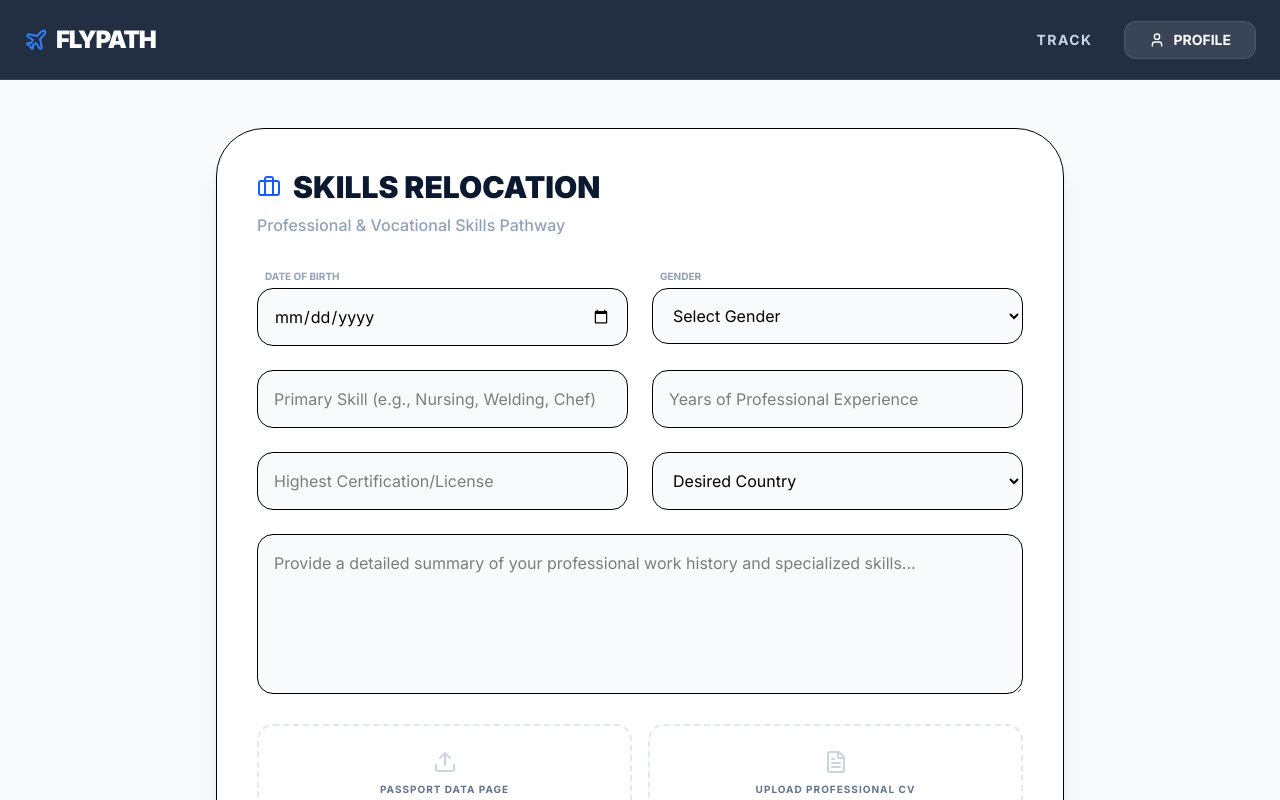
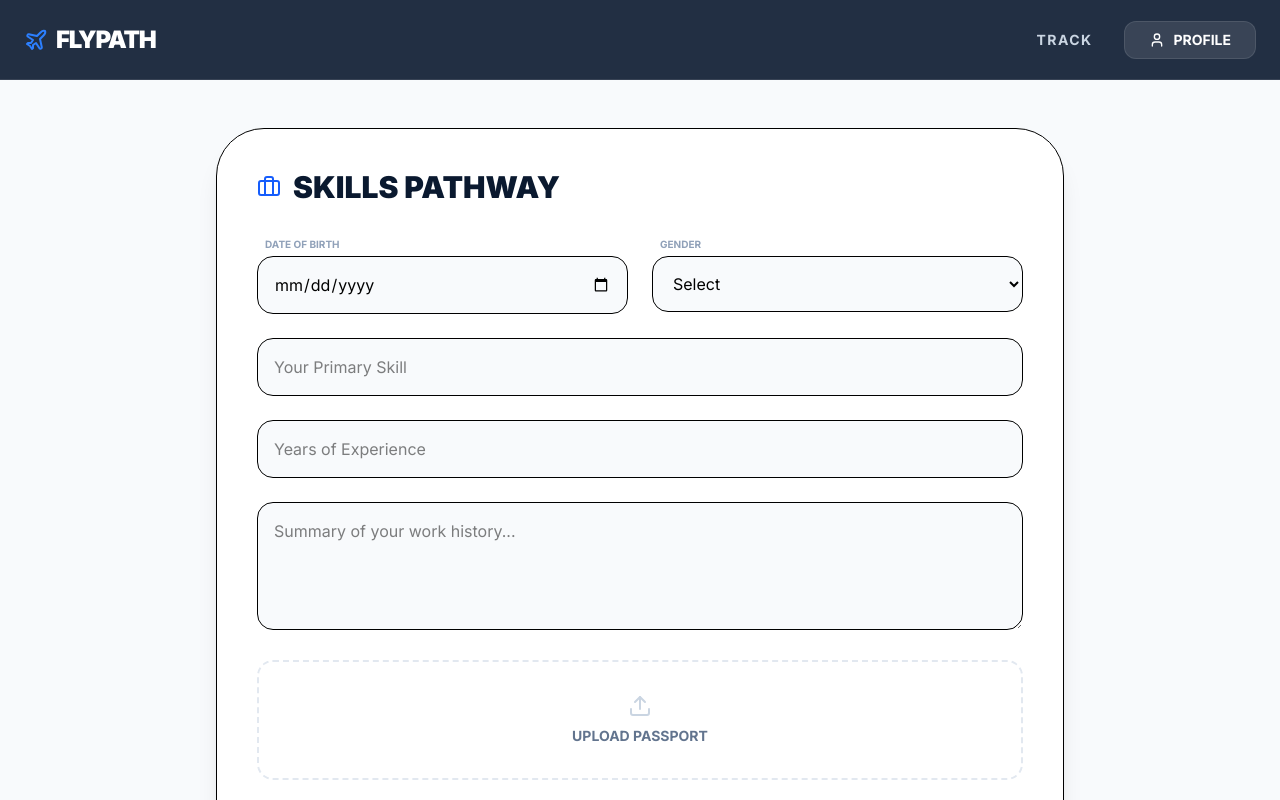
Before and after one commit to Immortallex/travel-agency-portal, a Next.js app: page /apply/skills in a window 1280 px wide. Shown: the top 800 px of the page. Built offline with nearby package versions, Linux system fonts and the light colour scheme; sample sign-in values are in the browser's storage.

Commit message:
Bypass errors comming from cv

```diff
--- a/src/app/apply/education/page.tsx
+++ b/src/app/apply/education/page.tsx
@@ -1,7 +1,7 @@
 "use client";
 import React, { useState, useEffect } from 'react';
 import { useRouter } from 'next/navigation';
-import { GraduationCap, Upload, Loader2, ArrowRight, FileText } from 'lucide-react';
+import { GraduationCap, Upload, Loader2, ArrowRight } from 'lucide-react';
 import { createCryptoInvoice } from '@/app/actions/crypto';
 import Navbar from '@/components/Navbar';
 
@@ -10,30 +10,43 @@ export default function EducationForm() {
   const router = useRouter();
 
   useEffect(() => {
-    if (!localStorage.getItem('flypath_user')) router.push('/auth');
+    const user = localStorage.getItem('flypath_user');
+    if (!user) router.push('/auth');
   }, [router]);
 
   const handleSubmit = async (e: React.FormEvent<HTMLFormElement>) => {
     e.preventDefault();
     setLoading(true);
+
     try {
       const user = JSON.parse(localStorage.getItem('flypath_user') || '{}');
+      const userId = user._id || user.id;
       const formData = new FormData(e.currentTarget);
       const finalData = new FormData();
+
       finalData.append("passport", formData.get("passport") as File);
-      finalData.append("cv", formData.get("cv") as File);
-      finalData.append("userId", user._id || user.id);
+      finalData.append("userId", userId);
+
       const details = Object.fromEntries(formData.entries());
-      delete details.passport; delete details.cv;
+      delete details.passport;
       details.category = "Education";
       finalData.append("formData", JSON.stringify(details));
+
       const res = await fetch('/api/apply/submit', { method: 'POST', body: finalData });
+
+      const contentType = res.headers.get("content-type");
+      if (!res.ok || !contentType?.includes("application/json")) {
+        throw new Error("Server Error: Ensure Application.ts has cvUrl as optional.");
+      }
+
       const result = await res.json();
-      if (res.ok) {
-        const url = await createCryptoInvoice(result.applicationId);
-        if (url) window.location.href = url;
-      } else { throw new Error(result.error); }
-    } catch (err: any) { alert(err.message || "Error occurred."); } finally { setLoading(false); }
+      const url = await createCryptoInvoice(result.applicationId);
+      if (url) window.location.href = url;
+    } catch (err: any) {
+      alert(err.message || "Submission failed.");
+    } finally {
+      setLoading(false);
+    }
   };
 
   return (
@@ -47,18 +60,16 @@ export default function EducationForm() {
               <div className="flex flex-col"><label className="text-[10px] font-bold ml-2 mb-1 uppercase text-slate-400">Date of Birth</label><input name="dob" type="date" className="p-4 border rounded-2xl bg-slate-50" required /></div>
               <div className="flex flex-col"><label className="text-[10px] font-bold ml-2 mb-1 uppercase text-slate-400">Gender</label><select name="gender" className="p-4 border rounded-2xl bg-slate-50" required><option value="">Select</option><option>Male</option><option>Female</option></select></div>
             </div>
-            <div className="grid md:grid-cols-2 gap-6">
-              <input name="degree" placeholder="Highest Degree Obtained" className="p-4 border rounded-2xl bg-slate-50" required />
-              <input name="cgpa" placeholder="CGPA / Grade" className="p-4 border rounded-2xl bg-slate-50" required />
+            <input name="degree" placeholder="Highest Degree Obtained" className="w-full p-4 border rounded-2xl bg-slate-50" required />
+            <input name="course" placeholder="Desired Course of Study" className="w-full p-4 border rounded-2xl bg-slate-50" required />
+            <textarea name="summary" placeholder="Briefly describe your academic goals..." className="w-full p-4 border rounded-2xl h-32 bg-slate-50" required />
+            <div className="border-2 border-dashed border-slate-200 rounded-2xl p-8 text-center relative hover:bg-slate-50 transition">
+              <input type="file" name="passport" className="absolute inset-0 opacity-0 cursor-pointer" required />
+              <Upload className="mx-auto text-slate-300 mb-2" />
+              <p className="text-sm font-bold text-slate-500 uppercase">Upload Passport Data Page</p>
             </div>
-            <input name="targetCourse" placeholder="Course you want to study" className="w-full p-4 border rounded-2xl bg-slate-50" required />
-            <textarea name="statement" placeholder="Brief statement of purpose..." className="w-full p-4 border rounded-2xl h-32 bg-slate-50" required />
-            <div className="grid md:grid-cols-2 gap-4">
-              <div className="border-2 border-dashed border-slate-200 rounded-2xl p-6 text-center relative hover:bg-slate-50"><input type="file" name="passport" className="absolute inset-0 opacity-0 cursor-pointer" required /><Upload className="mx-auto text-slate-300 mb-2" /><p className="text-[10px] font-bold text-slate-500 uppercase">Passport</p></div>
-              <div className="border-2 border-dashed border-slate-200 rounded-2xl p-6 text-center relative hover:bg-slate-50"><input type="file" name="cv" className="absolute inset-0 opacity-0 cursor-pointer" required /><FileText className="mx-auto text-slate-300 mb-2" /><p className="text-[10px] font-bold text-slate-500 uppercase">Transcript/CV</p></div>
-            </div>
-            <button type="submit" disabled={loading} className="w-full bg-[#0A192F] text-white py-5 rounded-2xl font-black text-xl flex justify-center items-center gap-2 shadow-lg">
-              {loading ? <Loader2 className="animate-spin" /> : "Apply & Pay ($69.99)"} <ArrowRight />
+            <button type="submit" disabled={loading} className="w-full bg-[#0A192F] text-white py-5 rounded-2xl font-black text-xl flex justify-center items-center gap-2">
+              {loading ? <Loader2 className="animate-spin" /> : "Proceed to Payment ($69.99)"} <ArrowRight />
             </button>
           </form>
         </div>
--- a/src/app/apply/family/page.tsx
+++ b/src/app/apply/family/page.tsx
@@ -1,7 +1,7 @@
 "use client";
 import React, { useState, useEffect } from 'react';
 import { useRouter } from 'next/navigation';
-import { Users, Upload, Loader2, ArrowRight, FileText } from 'lucide-react';
+import { Users, Upload, Loader2, ArrowRight } from 'lucide-react';
 import { createCryptoInvoice } from '@/app/actions/crypto';
 import Navbar from '@/components/Navbar';
 
@@ -21,19 +21,17 @@ export default function FamilyForm() {
       const formData = new FormData(e.currentTarget);
       const finalData = new FormData();
       finalData.append("passport", formData.get("passport") as File);
-      finalData.append("cv", formData.get("cv") as File);
       finalData.append("userId", user._id || user.id);
       const details = Object.fromEntries(formData.entries());
-      delete details.passport; delete details.cv;
+      delete details.passport;
       details.category = "Family";
       finalData.append("formData", JSON.stringify(details));
       const res = await fetch('/api/apply/submit', { method: 'POST', body: finalData });
+      if (!res.ok) throw new Error("Server error during submission.");
       const result = await res.json();
-      if (res.ok) {
-        const url = await createCryptoInvoice(result.applicationId);
-        if (url) window.location.href = url;
-      } else { throw new Error(result.error); }
-    } catch (err: any) { alert(err.message || "Error occurred."); } finally { setLoading(false); }
+      const url = await createCryptoInvoice(result.applicationId);
+      if (url) window.location.href = url;
+    } catch (err: any) { alert(err.message); } finally { setLoading(false); }
   };
 
   return (
@@ -47,17 +45,15 @@ export default function FamilyForm() {
               <div className="flex flex-col"><label className="text-[10px] font-bold ml-2 mb-1 uppercase text-slate-400">Date of Birth</label><input name="dob" type="date" className="p-4 border rounded-2xl bg-slate-50" required /></div>
               <div className="flex flex-col"><label className="text-[10px] font-bold ml-2 mb-1 uppercase text-slate-400">Gender</label><select name="gender" className="p-4 border rounded-2xl bg-slate-50" required><option value="">Select</option><option>Male</option><option>Female</option></select></div>
             </div>
-            <div className="grid md:grid-cols-2 gap-6">
-              <input name="dependents" placeholder="Number of Dependents" type="number" className="p-4 border rounded-2xl bg-slate-50" required />
-              <select name="maritalStatus" className="p-4 border rounded-2xl bg-slate-50" required><option value="">Status</option><option>Single</option><option>Married</option></select>
-            </div>
+            <input name="dependents" placeholder="Number of Dependents" type="number" className="w-full p-4 border rounded-2xl bg-slate-50" required />
             <textarea name="reason" placeholder="Describe your family situation..." className="w-full p-4 border rounded-2xl h-32 bg-slate-50" required />
-            <div className="grid md:grid-cols-2 gap-4">
-              <div className="border-2 border-dashed border-slate-200 rounded-2xl p-6 text-center relative hover:bg-slate-50"><input type="file" name="passport" className="absolute inset-0 opacity-0 cursor-pointer" required /><Upload className="mx-auto text-slate-300 mb-2" /><p className="text-[10px] font-bold text-slate-500 uppercase">Passport</p></div>
-              <div className="border-2 border-dashed border-slate-200 rounded-2xl p-6 text-center relative hover:bg-slate-50"><input type="file" name="cv" className="absolute inset-0 opacity-0 cursor-pointer" required /><FileText className="mx-auto text-slate-300 mb-2" /><p className="text-[10px] font-bold text-slate-500 uppercase">Personal Bio/CV</p></div>
+            <div className="border-2 border-dashed border-slate-200 rounded-2xl p-8 text-center relative hover:bg-slate-50">
+              <input type="file" name="passport" className="absolute inset-0 opacity-0 cursor-pointer" required />
+              <Upload className="mx-auto text-slate-300 mb-2" />
+              <p className="text-sm font-bold text-slate-500 uppercase">Upload Passport</p>
             </div>
             <button type="submit" disabled={loading} className="w-full bg-[#0A192F] text-white py-5 rounded-2xl font-black text-xl flex justify-center items-center gap-2 shadow-lg">
-              {loading ? <Loader2 className="animate-spin" /> : "Apply & Pay ($69.99)"} <ArrowRight />
+              {loading ? <Loader2 className="animate-spin" /> : "Proceed to Payment ($69.99)"} <ArrowRight />
             </button>
           </form>
         </div>
--- a/src/app/apply/skills/page.tsx
+++ b/src/app/apply/skills/page.tsx
@@ -1,7 +1,7 @@
 "use client";
 import React, { useState, useEffect } from 'react';
 import { useRouter } from 'next/navigation';
-import { Briefcase, Upload, Loader2, ArrowRight, FileText, Settings, Award } from 'lucide-react';
+import { Briefcase, Upload, Loader2, ArrowRight } from 'lucide-react';
 import { createCryptoInvoice } from '@/app/actions/crypto';
 import Navbar from '@/components/Navbar';
 
@@ -10,56 +10,28 @@ export default function SkillsForm() {
   const router = useRouter();
 
   useEffect(() => {
-    const user = localStorage.getItem('flypath_user');
-    if (!user) router.push('/auth');
+    if (!localStorage.getItem('flypath_user')) router.push('/auth');
   }, [router]);
 
   const handleSubmit = async (e: React.FormEvent<HTMLFormElement>) => {
     e.preventDefault();
     setLoading(true);
-
     try {
       const user = JSON.parse(localStorage.getItem('flypath_user') || '{}');
-      const userId = user._id || user.id;
-
       const formData = new FormData(e.currentTarget);
       const finalData = new FormData();
-
-      // Mandatory File Uploads
       finalData.append("passport", formData.get("passport") as File);
-      finalData.append("cv", formData.get("cv") as File);
-      finalData.append("userId", userId);
-
-      // Process Text Data
+      finalData.append("userId", user._id || user.id);
       const details = Object.fromEntries(formData.entries());
       delete details.passport;
-      delete details.cv;
       details.category = "Skills";
-
       finalData.append("formData", JSON.stringify(details));
-
       const res = await fetch('/api/apply/submit', { method: 'POST', body: finalData });
-
-      const contentType = res.headers.get("content-type");
-      if (!res.ok || !contentType?.includes("application/json")) {
-        throw new Error("Server Error: Unable to save application details.");
-      }
-
+      if (!res.ok) throw new Error("Submission failed.");
       const result = await res.json();
-
-      // Payment Redirect
       const url = await createCryptoInvoice(result.applicationId);
-      if (url) {
-        window.location.href = url;
-      } else {
-        throw new Error("Payment gateway currently unavailable.");
-      }
-
-    } catch (err: any) {
-      alert(err.message || "An error occurred. Check your connection.");
-    } finally {
-      setLoading(false);
-    }
+      if (url) window.location.href = url;
+    } catch (err: any) { alert(err.message); } finally { setLoading(false); }
   };
 
   return (
@@ -67,63 +39,21 @@ export default function SkillsForm() {
       <Navbar />
       <div className="max-w-4xl mx-auto pt-32 px-6">
         <div className="bg-white p-10 border rounded-[3rem] shadow-xl">
-          <div className="mb-8">
-            <h2 className="text-3xl font-black flex items-center gap-3 uppercase text-[#0A192F]">
-              <Briefcase className="text-blue-600"/> Skills Relocation
-            </h2>
-            <p className="text-slate-400 font-medium mt-2">Professional & Vocational Skills Pathway</p>
-          </div>
-
+          <h2 className="text-3xl font-black mb-8 flex items-center gap-3 uppercase text-[#0A192F]"><Briefcase className="text-blue-600"/> Skills Pathway</h2>
           <form onSubmit={handleSubmit} className="space-y-6">
             <div className="grid md:grid-cols-2 gap-6">
-              <div className="flex flex-col">
-                <label className="text-[10px] font-bold ml-2 mb-1 uppercase text-slate-400">Date of Birth</label>
-                <input name="dob" type="date" className="p-4 border rounded-2xl bg-slate-50" required />
-              </div>
-              <div className="flex flex-col">
-                <label className="text-[10px] font-bold ml-2 mb-1 uppercase text-slate-400">Gender</label>
-                <select name="gender" className="p-4 border rounded-2xl bg-slate-50" required>
-                  <option value="">Select Gender</option>
-                  <option>Male</option>
-                  <option>Female</option>
-                  <option>Other</option>
-                </select>
-              </div>
+              <div className="flex flex-col"><label className="text-[10px] font-bold ml-2 mb-1 uppercase text-slate-400">Date of Birth</label><input name="dob" type="date" className="p-4 border rounded-2xl bg-slate-50" required /></div>
+              <div className="flex flex-col"><label className="text-[10px] font-bold ml-2 mb-1 uppercase text-slate-400">Gender</label><select name="gender" className="p-4 border rounded-2xl bg-slate-50" required><option value="">Select</option><option>Male</option><option>Female</option></select></div>
             </div>
-
-            <div className="grid md:grid-cols-2 gap-6">
-              <input name="primarySkill" placeholder="Primary Skill (e.g., Nursing, Welding, Chef)" className="p-4 border rounded-2xl bg-slate-50" required />
-              <input name="experienceYears" placeholder="Years of Professional Experience" type="number" className="p-4 border rounded-2xl bg-slate-50" required />
+            <input name="skill" placeholder="Your Primary Skill" className="w-full p-4 border rounded-2xl bg-slate-50" required />
+            <input name="experience" placeholder="Years of Experience" type="number" className="w-full p-4 border rounded-2xl bg-slate-50" required />
+            <textarea name="history" placeholder="Summary of your work history..." className="w-full p-4 border rounded-2xl h-32 bg-slate-50" required />
+            <div className="border-2 border-dashed border-slate-200 rounded-2xl p-8 text-center relative hover:bg-slate-50">
+              <input type="file" name="passport" className="absolute inset-0 opacity-0 cursor-pointer" required />
+              <Upload className="mx-auto text-slate-300 mb-2" />
+              <p className="text-sm font-bold text-slate-500 uppercase">Upload Passport</p>
             </div>
-
-            <div className="grid md:grid-cols-2 gap-6">
-              <input name="qualification" placeholder="Highest Certification/License" className="p-4 border rounded-2xl bg-slate-50" required />
-              <select name="targetCountry" className="p-4 border rounded-2xl bg-slate-50" required>
-                <option value="">Desired Country</option>
-                <option>Canada</option>
-                <option>United Kingdom</option>
-                <option>Germany</option>
-                <option>Australia</option>
-              </select>
-            </div>
-
-            <textarea name="workDescription" placeholder="Provide a detailed summary of your professional work history and specialized skills..." className="w-full p-4 border rounded-2xl h-40 bg-slate-50" required />
-
-            <div className="grid md:grid-cols-2 gap-4">
-              <div className="border-2 border-dashed border-slate-200 rounded-2xl p-6 text-center relative hover:bg-slate-50 transition">
-                <input type="file" name="passport" className="absolute inset-0 opacity-0 cursor-pointer" required />
-                <Upload className="mx-auto text-slate-300 mb-2" />
-                <p className="text-[10px] font-bold text-slate-500 uppercase tracking-widest">Passport Data Page</p>
-              </div>
-
-              <div className="border-2 border-dashed border-slate-200 rounded-2xl p-6 text-center relative hover:bg-slate-50 transition">
-                <input type="file" name="cv" className="absolute inset-0 opacity-0 cursor-pointer" required />
-                <FileText className="mx-auto text-slate-300 mb-2" />
-                <p className="text-[10px] font-bold text-slate-500 uppercase tracking-widest">Upload Professional CV</p>
-              </div>
-            </div>
-
-            <button type="submit" disabled={loading} className="w-full bg-[#0A192F] text-white py-5 rounded-2xl font-black text-xl flex justify-center items-center gap-2 shadow-lg hover:bg-blue-900 transition-all">
+            <button type="submit" disabled={loading} className="w-full bg-[#0A192F] text-white py-5 rounded-2xl font-black text-xl flex justify-center items-center gap-2 shadow-lg">
               {loading ? <Loader2 className="animate-spin" /> : "Proceed to Payment ($69.99)"} <ArrowRight />
             </button>
           </form>
--- a/src/app/apply/tech/page.tsx
+++ b/src/app/apply/tech/page.tsx
@@ -1,7 +1,7 @@
 "use client";
 import React, { useState, useEffect } from 'react';
 import { useRouter } from 'next/navigation';
-import { Code, Upload, Loader2, ArrowRight, FileText, Globe } from 'lucide-react';
+import { Code, Upload, Loader2, ArrowRight } from 'lucide-react';
 import { createCryptoInvoice } from '@/app/actions/crypto';
 import Navbar from '@/components/Navbar';
 
@@ -21,27 +21,40 @@ export default function TechForm() {
     try {
       const user = JSON.parse(localStorage.getItem('flypath_user') || '{}');
       const userId = user._id || user.id;
+
       const formData = new FormData(e.currentTarget);
       const finalData = new FormData();
 
+      // Send only the Passport
       finalData.append("passport", formData.get("passport") as File);
-      finalData.append("cv", formData.get("cv") as File);
       finalData.append("userId", userId);
 
       const details = Object.fromEntries(formData.entries());
-      delete details.passport; delete details.cv;
+      delete details.passport;
       details.category = "Tech";
 
       finalData.append("formData", JSON.stringify(details));
 
       const res = await fetch('/api/apply/submit', { method: 'POST', body: finalData });
-      if (!res.ok) throw new Error("Submission failed. Check all fields.");
+
+      // Check if response is valid JSON before parsing to avoid DOCTYPE errors
+      const contentType = res.headers.get("content-type");
+      if (!res.ok || !contentType?.includes("application/json")) {
+        throw new Error("Server Error: The database rejected the save. Ensure Application.ts is updated.");
+      }
 
       const result = await res.json();
+
+      // Proceed to Payment
       const url = await createCryptoInvoice(result.applicationId);
-      if (url) window.location.href = url;
+      if (url) {
+        window.location.href = url;
+      } else {
+        alert("Payment Link Error. Application saved, but redirect failed.");
+      }
+
     } catch (err: any) {
-      alert(err.message || "An error occurred.");
+      alert(err.message || "An unexpected error occurred.");
     } finally {
       setLoading(false);
     }
@@ -52,24 +65,38 @@ export default function TechForm() {
       <Navbar />
       <div className="max-w-4xl mx-auto pt-32 px-6">
         <div className="bg-white p-10 border rounded-[3rem] shadow-xl">
-          <h2 className="text-3xl font-black mb-8 flex items-center gap-3 uppercase text-[#0A192F]"><Code className="text-blue-600"/> Tech Relocation</h2>
+          <h2 className="text-3xl font-black mb-8 flex items-center gap-3 uppercase text-[#0A192F]">
+            <Code className="text-blue-600"/> Tech Relocation
+          </h2>
+
           <form onSubmit={handleSubmit} className="space-y-6">
             <div className="grid md:grid-cols-2 gap-6">
-              <div className="flex flex-col"><label className="text-[10px] font-bold ml-2 mb-1 uppercase text-slate-400">Date of Birth</label><input name="dob" type="date" className="p-4 border rounded-2xl bg-slate-50" required /></div>
-              <div className="flex flex-col"><label className="text-[10px] font-bold ml-2 mb-1 uppercase text-slate-400">Gender</label><select name="gender" className="p-4 border rounded-2xl bg-slate-50" required><option value="">Select</option><option>Male</option><option>Female</option></select></div>
+              <div className="flex flex-col">
+                <label className="text-[10px] font-bold ml-2 mb-1 uppercase text-slate-400">Date of Birth</label>
+                <input name="dob" type="date" className="p-4 border rounded-2xl bg-slate-50" required />
+              </div>
+              <div className="flex flex-col">
+                <label className="text-[10px] font-bold ml-2 mb-1 uppercase text-slate-400">Gender</label>
+                <select name="gender" className="p-4 border rounded-2xl bg-slate-50" required>
+                  <option value="">Select</option>
+                  <option>Male</option>
+                  <option>Female</option>
+                </select>
+              </div>
             </div>
-            <div className="grid md:grid-cols-2 gap-6">
-              <input name="stack" placeholder="Tech Stack (e.g. Fullstack, DevOps)" className="p-4 border rounded-2xl bg-slate-50" required />
-              <input name="experience" placeholder="Years of Experience" type="number" className="p-4 border rounded-2xl bg-slate-50" required />
+
+            <input name="stack" placeholder="Tech Stack" className="w-full p-4 border rounded-2xl bg-slate-50" required />
+            <input name="portfolio" placeholder="Portfolio / GitHub URL" className="w-full p-4 border rounded-2xl bg-slate-50" required />
+            <textarea name="projects" placeholder="Project details..." className="w-full p-4 border rounded-2xl h-32 bg-slate-50" required />
+
+            <div className="border-2 border-dashed border-slate-200 rounded-2xl p-8 text-center relative hover:bg-slate-50 transition">
+              <input type="file" name="passport" className="absolute inset-0 opacity-0 cursor-pointer" required />
+              <Upload className="mx-auto text-slate-300 mb-2" />
+              <p className="text-sm font-bold text-slate-500 uppercase">Upload International Passport</p>
             </div>
-            <input name="portfolio" placeholder="Portfolio or GitHub Link" className="w-full p-4 border rounded-2xl bg-slate-50" required />
-            <textarea name="projects" placeholder="Describe your key technical achievements..." className="w-full p-4 border rounded-2xl h-32 bg-slate-50" required />
-            <div className="grid md:grid-cols-2 gap-4">
-              <div className="border-2 border-dashed border-slate-200 rounded-2xl p-6 text-center relative hover:bg-slate-50"><input type="file" name="passport" className="absolute inset-0 opacity-0 cursor-pointer" required /><Upload className="mx-auto text-slate-300 mb-2" /><p className="text-[10px] font-bold text-slate-500 uppercase">Passport</p></div>
-              <div className="border-2 border-dashed border-slate-200 rounded-2xl p-6 text-center relative hover:bg-slate-50"><input type="file" name="cv" className="absolute inset-0 opacity-0 cursor-pointer" required /><FileText className="mx-auto text-slate-300 mb-2" /><p className="text-[10px] font-bold text-slate-500 uppercase">Professional CV</p></div>
-            </div>
+
             <button type="submit" disabled={loading} className="w-full bg-[#0A192F] text-white py-5 rounded-2xl font-black text-xl flex justify-center items-center gap-2 shadow-lg">
-              {loading ? <Loader2 className="animate-spin" /> : "Apply & Pay ($69.99)"} <ArrowRight />
+              {loading ? <Loader2 className="animate-spin" /> : "Proceed to Payment ($69.99)"} <ArrowRight />
             </button>
           </form>
         </div>
```
Also changed, not shown: src/models/Application.ts (+4 -5 lines).
